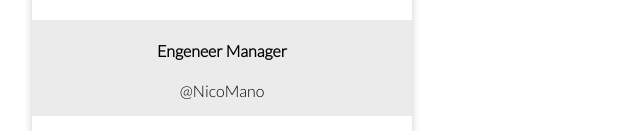
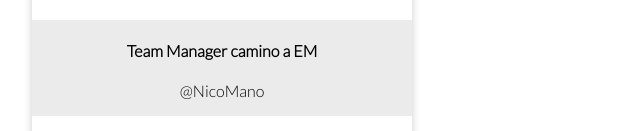
Before and after one commit to NickMano/training-react--rick-and-morty-interdimensional-conf, a React (Create React App) app: page / in a window 1280 px wide. Shown: the part 213-344 px from the top of the page, without its empty margins (0-640 px from the left). Built offline with nearby package versions, Linux system fonts and the light colour scheme.

Commit message:
add props to component

```diff
--- a/src/components/Badge.jsx
+++ b/src/components/Badge.jsx
@@ -2,7 +2,9 @@ import React from "react";
 import "../styles/components/Badge.scss";
 import confLogo from "../images/badge-header.svg";
 
-const Badge = () => (
+const Badge = (props) => {
+  const { firstName, lastName, jobTitle, twitter } = props;
+  return (
     <div className="badge">
       <div className="badge__header">
         <img src={confLogo} alt="logo of component" />
@@ -14,16 +16,17 @@ const Badge = () => (
           alt="Avatar"
         />
         <h1>
-        Nicolas <br />
-        Manograsso
+          {firstName} <br />
+          {lastName}
         </h1>
       </div>
       <div className="badge__section-info">
-      <h4>Engeneer Manager</h4>
-      <p>@NicoMano </p>
+        <h4>{jobTitle}</h4>
+        <p>@{twitter}</p>
       </div>
       <p>#PlatziConf</p>
     </div>
   );
+};
 
 export default Badge;
--- a/src/pages/App.js
+++ b/src/pages/App.js
@@ -3,7 +3,14 @@ import Badge from "../components/Badge";
 import "./App.css";
 
 const App = () => {
-  return <Badge />;
+  return (
+    <Badge
+      firstName="Nicolas"
+      lastName="Manograsso"
+      jobTitle="Team Manager camino a EM"
+      twitter="NicoMano"
+    />
+  );
 };
 
 export default App;
```
Lines whose indentation alone changed are shown as unchanged.
